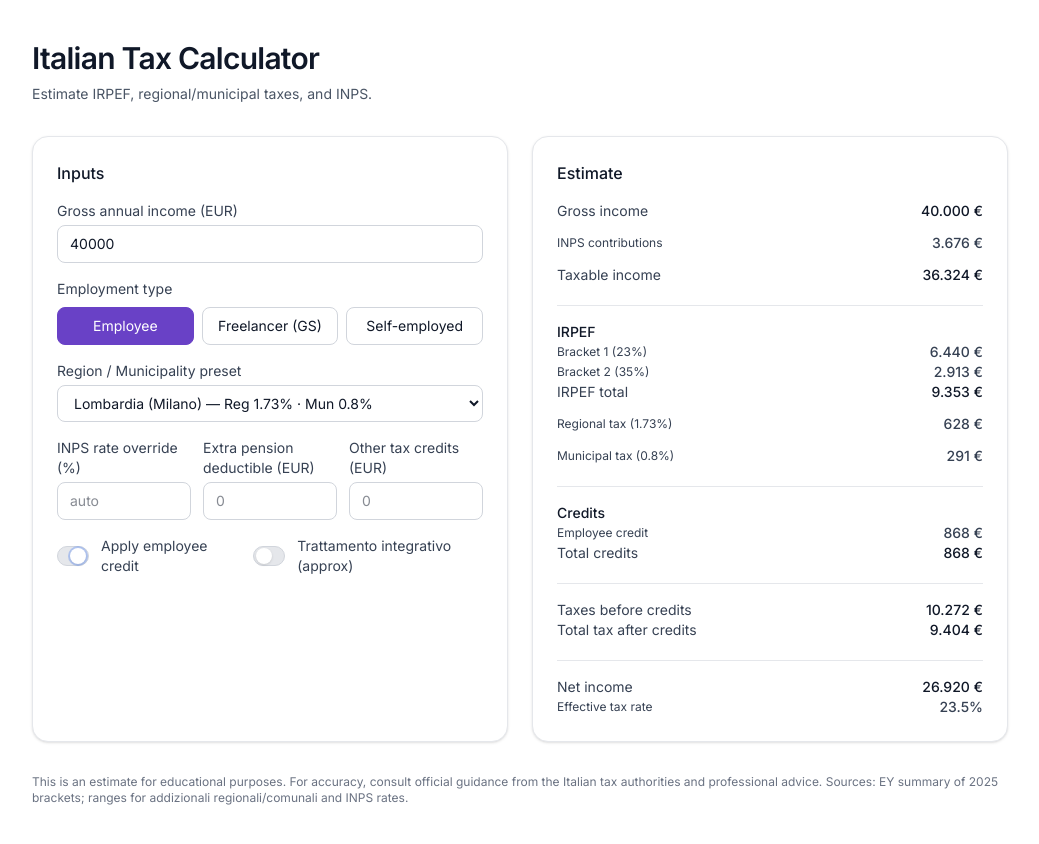
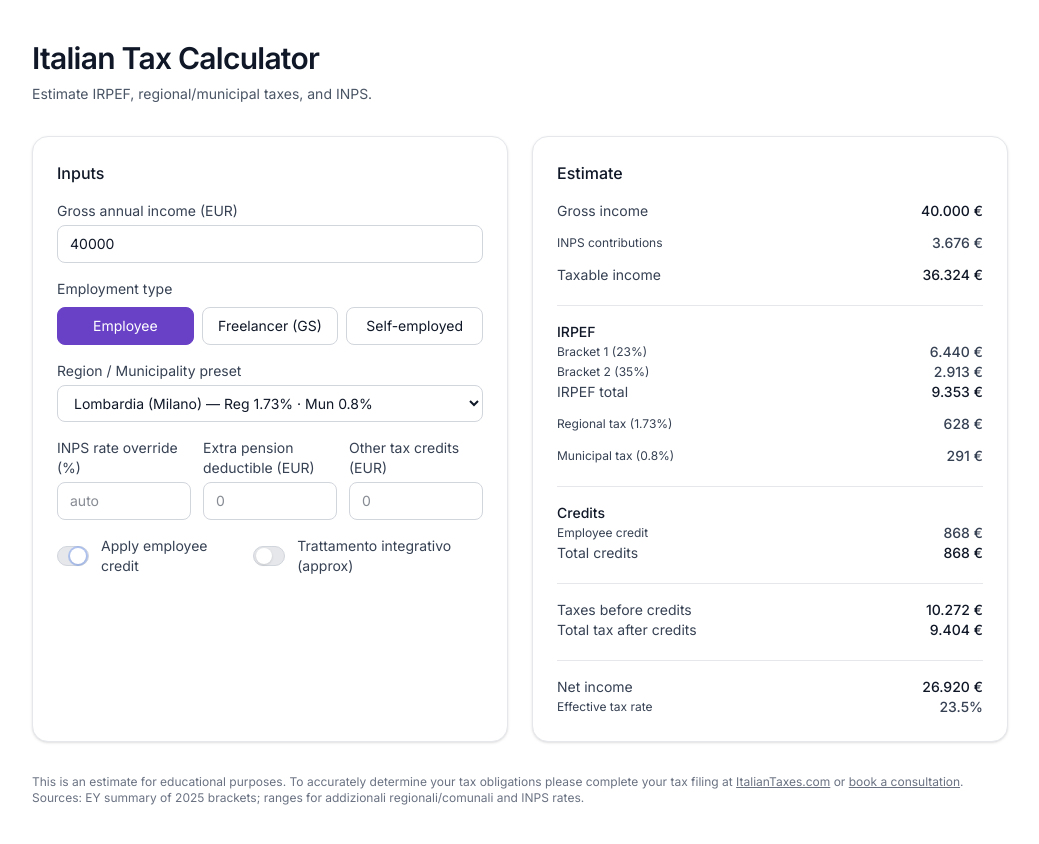
Before and after one commit to giteddyhub/ittaxcalculator, a Next.js app: page / in a window 1280 px wide. Shown: the whole page, without its empty margins (120-1159 px from the left). Built offline with nearby package versions, Linux system fonts and the light colour scheme.

Commit message:
copy: update footer with ItalianTaxes.com + consultation links; rebuild pages

```diff
--- a/src/app/page.tsx
+++ b/src/app/page.tsx
@@ -208,7 +208,7 @@ export default function Home() {
         </div>
 
         <p className="mt-8 text-xs text-gray-500">
-          This is an estimate for educational purposes. For accuracy, consult official guidance from the Italian tax authorities and professional advice. Sources: EY summary of 2025 brackets; ranges for addizionali regionali/comunali and INPS rates.
+          This is an estimate for educational purposes. To accurately determine your tax obligations please complete your tax filing at <a className="underline hover:no-underline" href="https://www.italiantaxes.com/" target="_blank" rel="noopener noreferrer">ItalianTaxes.com</a> or <a className="underline hover:no-underline" href="https://www.italiantaxes.com/standard-consultation-booking" target="_blank" rel="noopener noreferrer">book a consultation</a>. Sources: EY summary of 2025 brackets; ranges for addizionali regionali/comunali and INPS rates.
         </p>
       </div>
     </div>
```
Also changed, not shown: 3 other files (tests, documents, lock files or other folders).
